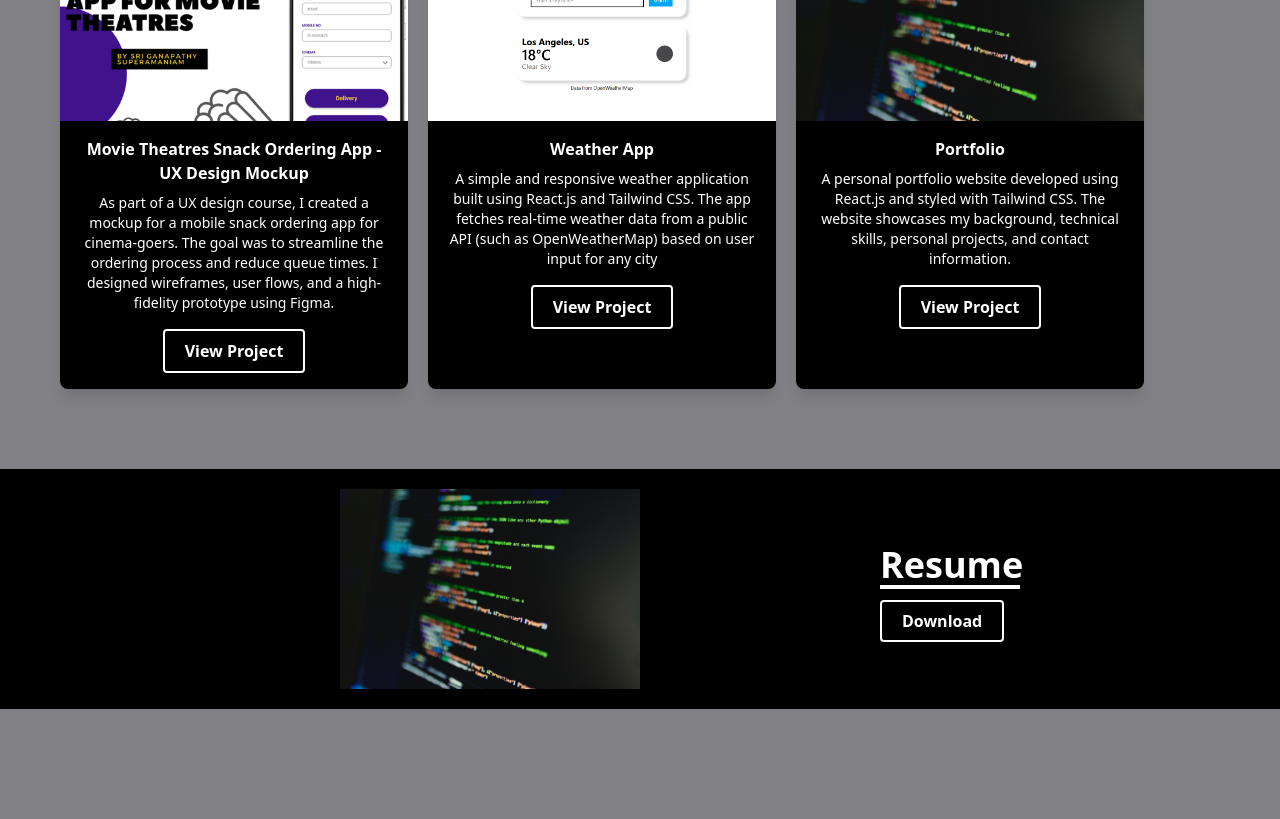
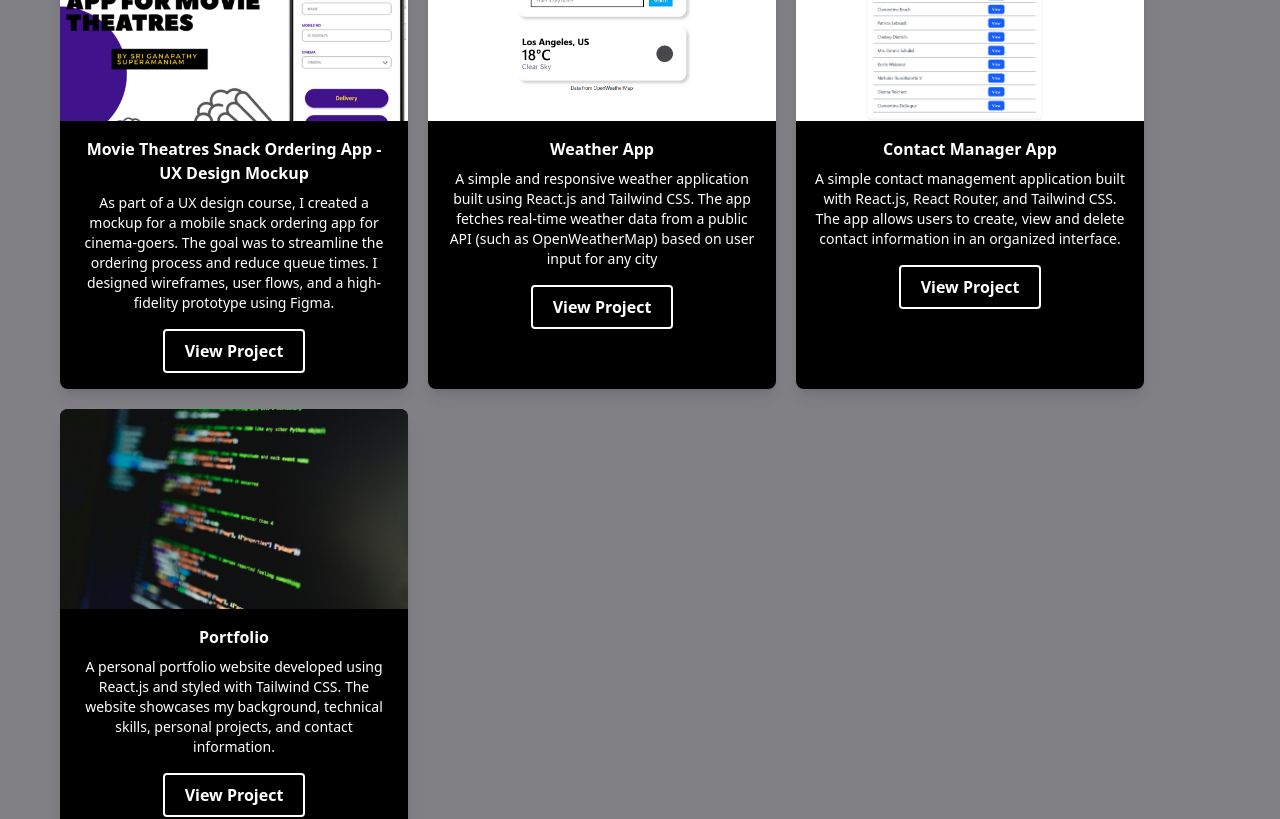
Before and after one commit to gjman2/portfolio, a React (Vite) app: page / in a window 1280 px wide. Shown: the part 1600-2419 px from the top of the page. Built offline with nearby package versions, Linux system fonts and the light colour scheme; a web font is replaced by a local one.

Commit message:
Added contact manager app

```diff
--- a/src/data/projectConfig.js
+++ b/src/data/projectConfig.js
@@ -1,6 +1,7 @@
 import myWeatherImg from "../assets/my_weather.png";
 import snackOrderingAppImg from "../assets/snack_ordering_app_mockup.png";
 import portfolioImg from "../assets/data.jpeg";
+import contactManagerImg from "../assets/contact_manager.png";
 const data = {
   projects: [
     {
@@ -18,6 +19,13 @@ const data = {
       link: "https://github.com/gjman2/my-weather",
     },
     {
+      image: contactManagerImg,
+      title: "Contact Manager App",
+      description:
+        "A simple contact management application built with React.js, React Router, and Tailwind CSS. The app allows users to create, view and delete contact information in an organized interface.",
+      link: "https://github.com/gjman2/contact-manager",
+    },
+    {
       image: portfolioImg,
       title: "Portfolio",
       description:
```
Also changed, not shown: src/assets/contact_manager.png (added).
